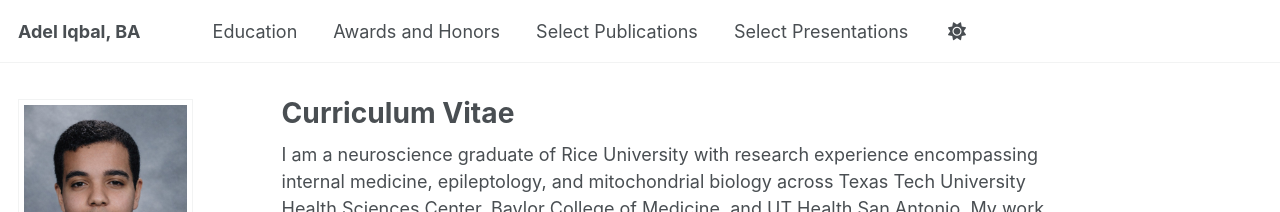
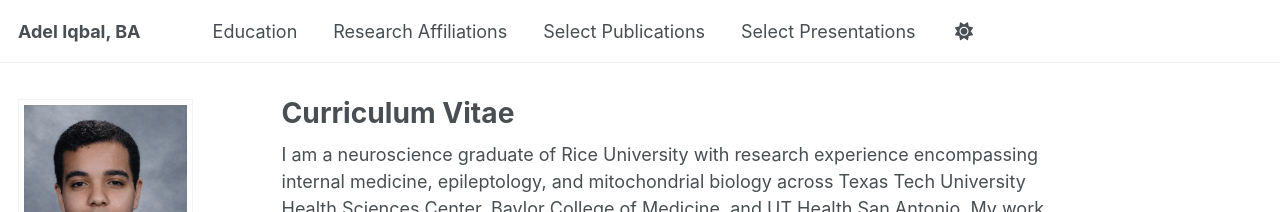
Before and after one commit to adel-iqbal/aiqbal, a Jekyll site: the page built from _pages/about.md, in a window 1280 px wide. Shown: the top 212 px of the page. Built offline with Jekyll 4.4.1, drawn with Linux system fonts in a browser that asks for light colours; some web fonts are replaced; a script bundle is joined from its source files by our own code; library files that are not in the unit come from our copies.

Commit message:
Update navigation.yml

```diff
--- a/_data/navigation.yml
+++ b/_data/navigation.yml
@@ -11,8 +11,8 @@ main:
   - title: "Education"
     url: "/#education"
 
-  - title: "Awards and Honors"
-    url: /awards/
+  - title: "Research Affiliations"
+    url: "/#research-affiliations"
 
   - title: "Select Publications"
     url: /publications/
```
